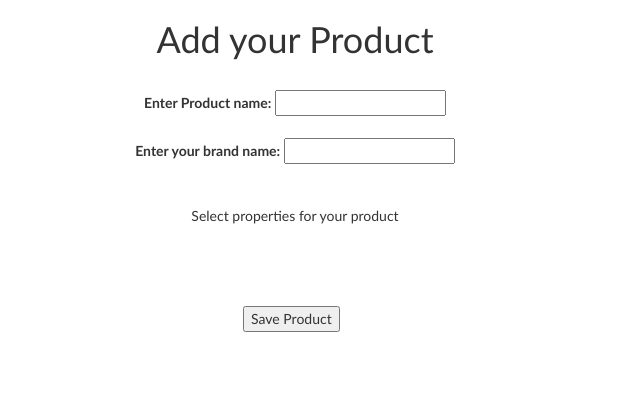
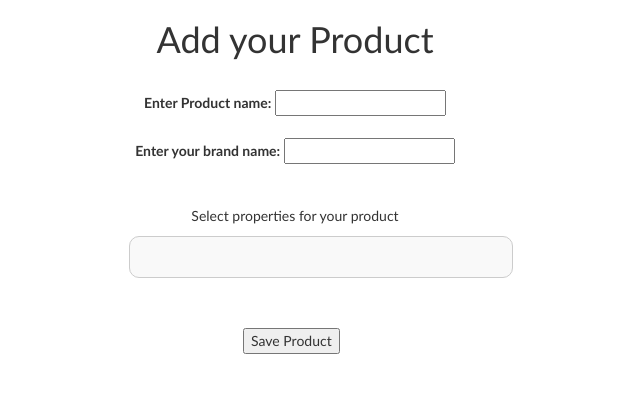
Before and after one commit to Shrijan274/Product_schemas, a Django app: page /addproduct/ in a window 1280 px wide. Shown: the top 393 px of the page, without its empty margins (345-985 px from the left). Run offline with Django 5.2, Linux system fonts and the light colour scheme; some libraries are stand-ins or nearby versions.

Commit message:
parses jsondata and coverts to form

```diff
--- a/product_schemas/templates/addproduct.html
+++ b/product_schemas/templates/addproduct.html
@@ -23,11 +23,21 @@
 }
 #submit{
     font-family: 'Gill Sans', 'Gill Sans MT', Calibri, 'Trebuchet MS', sans-serif;
-    margin-top: 30px;
+    margin-top: 10px;
     margin-left: 42em;
-    margin-bottom: 10em;
+    margin-bottom: 20px;
 }
-
+#Form {
+    width: 30%;
+    display: flex;
+    flex-direction: column;
+    align-items: center;
+    padding: 20px;
+    border: 1px solid #ccc;
+    border-radius: 10px;
+    background-color: #f9f9f9;
+    margin-left: 37%;
+}
 
 </style>
 </head>
@@ -41,7 +51,7 @@
 <p id="p1">
     Select properties for your product
 </p>
-<form>
+<form id="Form">
     <div id="previewForm" class="form-container"></div>
 </form>
 <br><br><button id="submit">Save Product</button>
@@ -61,11 +71,10 @@
         data:{},
         success: function(response) {
             let jsondata = response.schema
-            console.log(jsondata)
-            $('#previewForm').jsonForm();
-
-
-
+            console.log(JSON.parse(jsondata));
+            $('#previewForm').jsonForm(
+                JSON.parse(jsondata)
+            );
         },
         error: function(xhr, status, error) {
         console.error('Error:', error);
```
